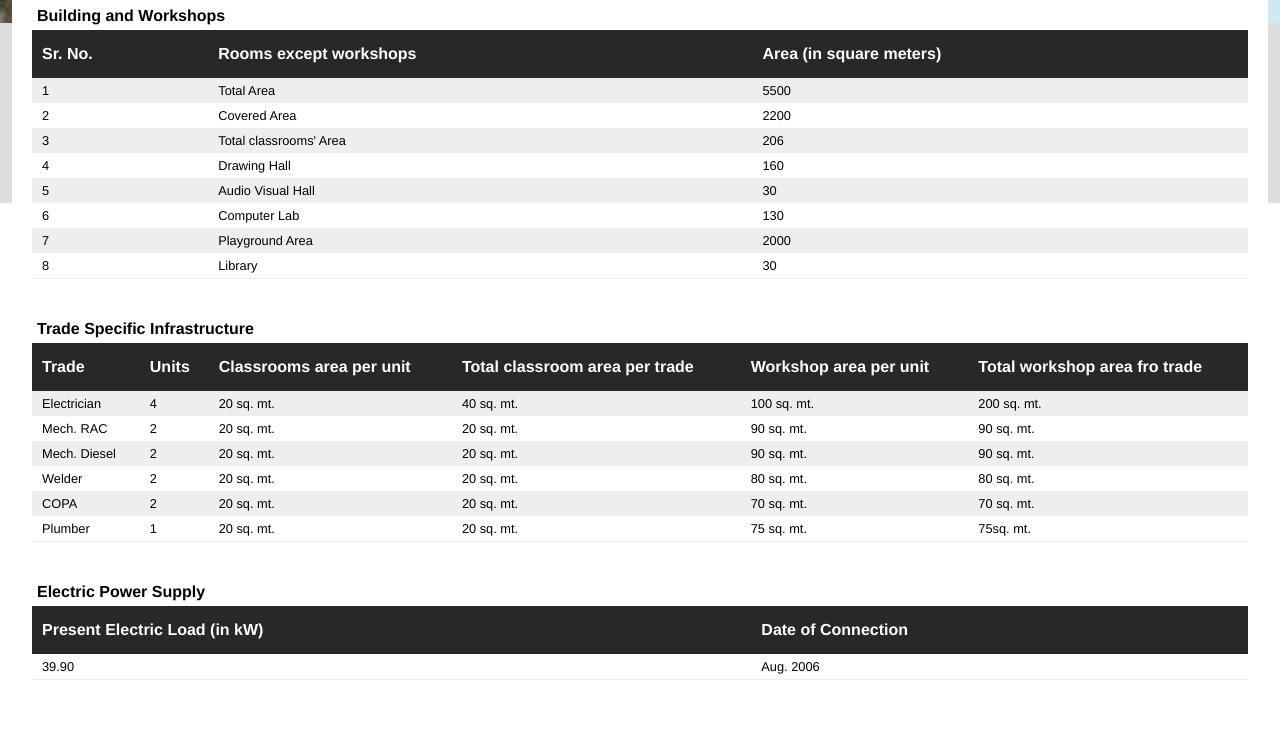
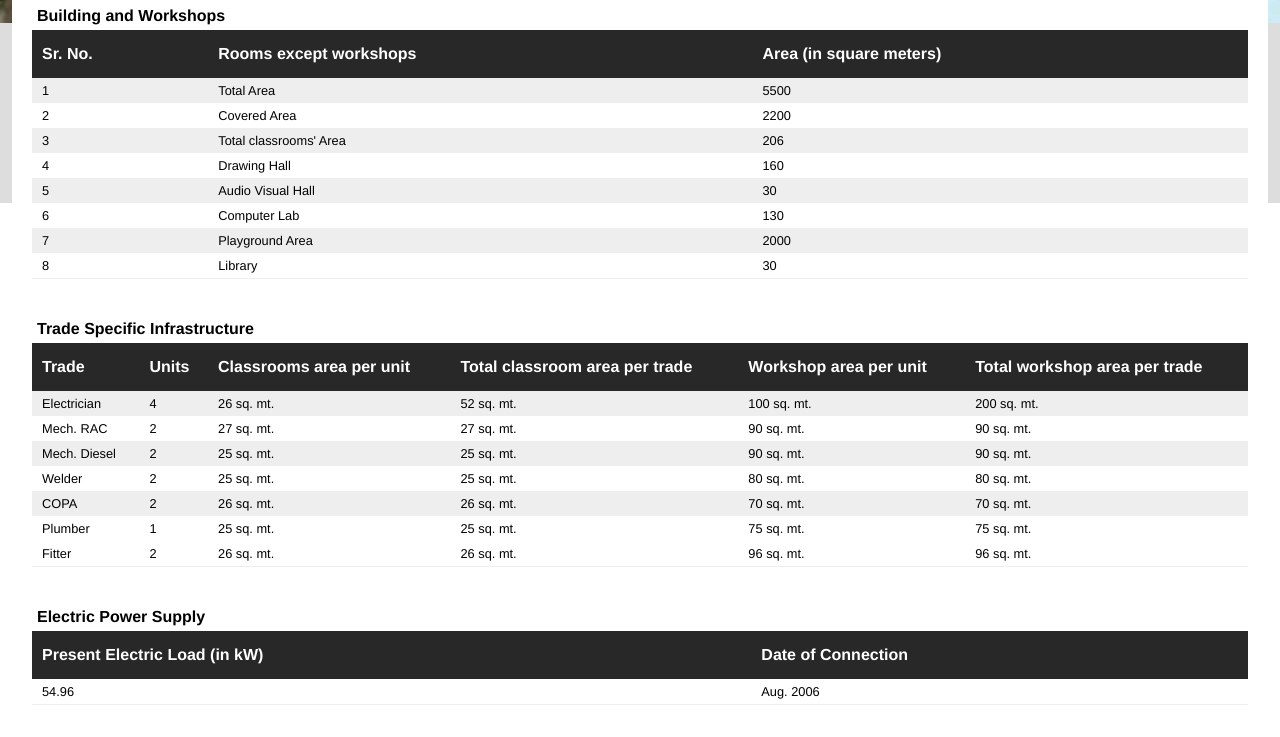
Before and after one commit to kalgidhariti/website, a website: page public/infra.html in a window 1280 px wide. Shown: the part 597-1334 px from the top of the page. Drawn offline with Linux system fonts and the light colour scheme.

Commit message:
Update infra.html

```diff
--- a/public/infra.html
+++ b/public/infra.html
@@ -100,56 +100,64 @@
 					<th>Classrooms area per unit</th>
 					<th>Total classroom area per trade</th>
 					<th>Workshop area per unit</th>
-					<th>Total workshop area fro trade</th>
+					<th>Total workshop area per trade</th>
 				</thead>
 				<tbody>
 					<tr class="odd">
 						<td>Electrician</td>
 						<td>4</td>
-						<td>20 sq. mt.</td>
-						<td>40 sq. mt.</td>
+						<td>26 sq. mt.</td>
+						<td>52 sq. mt.</td>
 						<td>100 sq. mt.</td>
 						<td>200 sq. mt.</td>
 					</tr>
 					<tr>
 						<td>Mech. RAC</td>
 						<td>2</td>
-						<td>20 sq. mt.</td>
-						<td>20 sq. mt.</td>
+						<td>27 sq. mt.</td>
+						<td>27 sq. mt.</td>
 						<td>90 sq. mt.</td>
 						<td>90 sq. mt.</td>
 					</tr>
 					<tr class="odd">
 						<td>Mech. Diesel</td>
 						<td>2</td>
-						<td>20 sq. mt.</td>
-						<td>20 sq. mt.</td>
+						<td>25 sq. mt.</td>
+						<td>25 sq. mt.</td>
 						<td>90 sq. mt.</td>
 						<td>90 sq. mt.</td>
 					</tr>
 					<tr>
 						<td>Welder</td>
 						<td>2</td>
-						<td>20 sq. mt.</td>
-						<td>20 sq. mt.</td>
+						<td>25 sq. mt.</td>
+						<td>25 sq. mt.</td>
 						<td>80 sq. mt.</td>
 						<td>80 sq. mt.</td>
 					</tr>
 					<tr class="odd">
 						<td>COPA</td>
 						<td>2</td>
-						<td>20 sq. mt.</td>
-						<td>20 sq. mt.</td>
+						<td>26 sq. mt.</td>
+						<td>26 sq. mt.</td>
 						<td>70 sq. mt.</td>
 						<td>70 sq. mt.</td>
 					</tr>
 					<tr>
 						<td>Plumber</td>
 						<td>1</td>
-						<td>20 sq. mt.</td>
-						<td>20 sq. mt.</td>
+						<td>25 sq. mt.</td>
+						<td>25 sq. mt.</td>
 						<td>75 sq. mt.</td>
-						<td>75sq. mt.</td>
+						<td>75 sq. mt.</td>
+					</tr>
+					<tr>
+						<td>Fitter</td>
+						<td>2</td>
+						<td>26 sq. mt.</td>
+						<td>26 sq. mt.</td>
+						<td>96 sq. mt.</td>
+						<td>96 sq. mt.</td>
 					</tr>
 				</tbody>
 			</table>
@@ -163,7 +171,7 @@
 				</thead>
 				<tbody>
 					<tr>
-						<td>39.90</td>
+						<td>54.96</td>
 						<td>Aug. 2006</td>
 					</tr>
 				</tbody>
```
